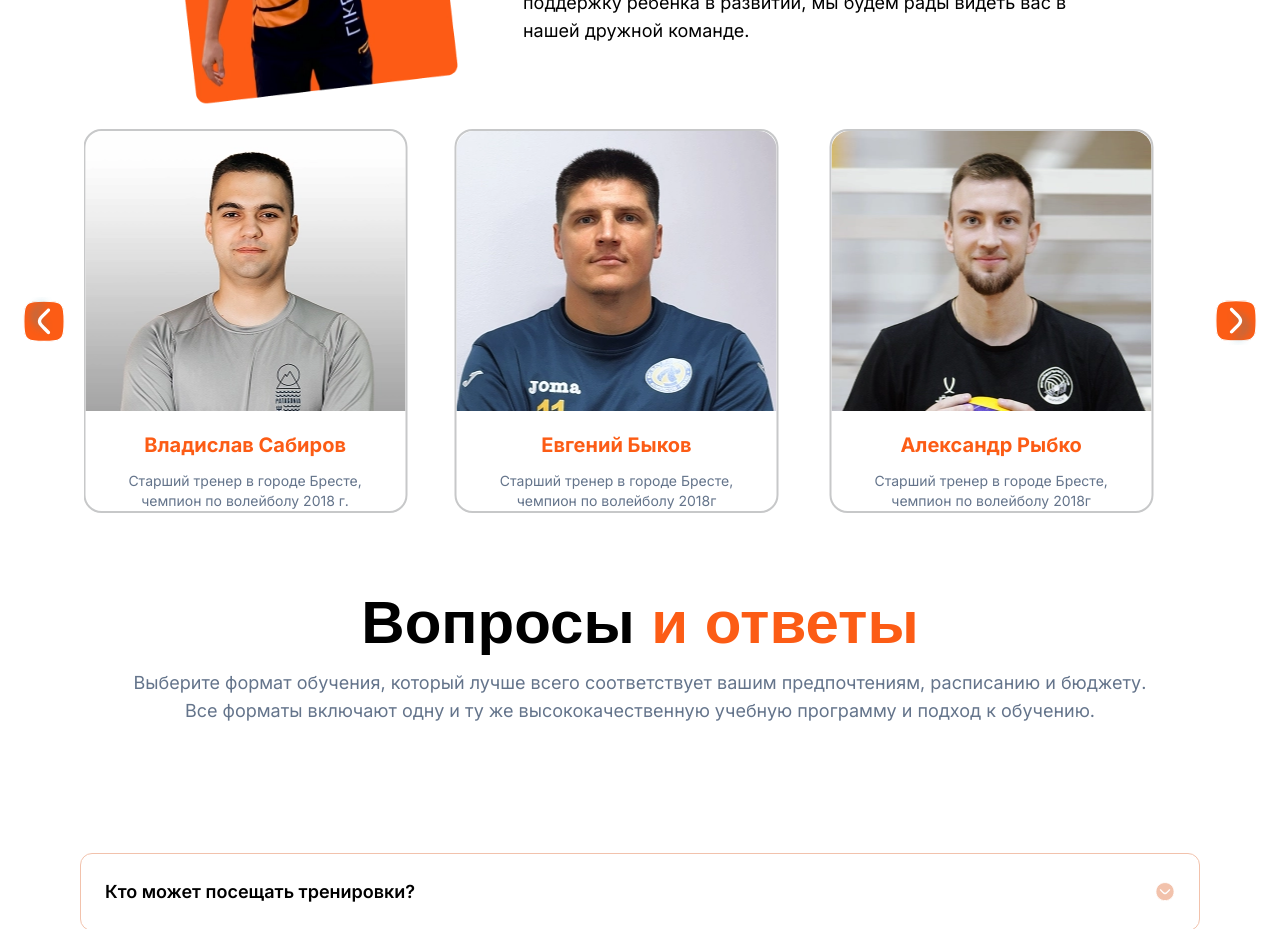
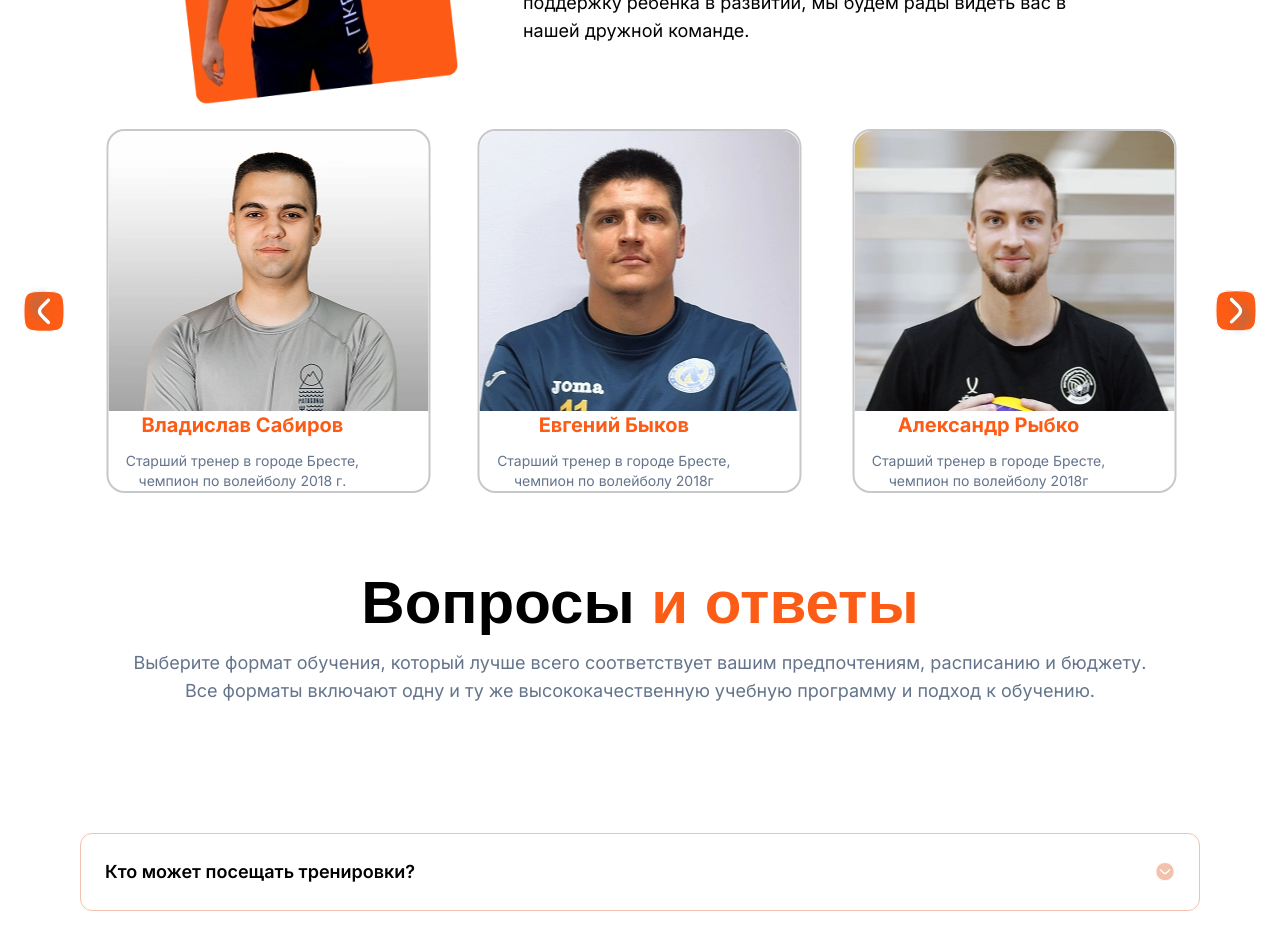
Before and after one commit to evgeniyworkbel/like-volley, a Next.js app: page / in a window 1280 px wide. Shown: the part 2340-3269 px from the top of the page. Built offline with nearby package versions, Linux system fonts and the light colour scheme; a web font is replaced by a local one.

Commit message:
refactor(widgets): change coaches frame

```diff
--- a/src/widgets/coaches/ui/coach-сard.tsx
+++ b/src/widgets/coaches/ui/coach-сard.tsx
@@ -5,7 +5,8 @@ type CoachCardProps = Coach;
 
 export function CoachCard({ name, description, src, alt }: CoachCardProps) {
   return (
-    <div className="flex w-min flex-col items-center gap-5 rounded-[18px] border-2 border-[oklch(83.27%_0.002_247.32deg)]">
+    <div className="flex flex-col items-center gap-5">
+      <div className="rounded-[18px] border-2 border-[oklch(83.27%_0.002_247.32deg)]">
         <div className="relative h-70 w-80 overflow-hidden rounded-t-[18px]">
           <Image src={src} alt={alt} sizes="320px" fill />
         </div>
@@ -16,5 +17,6 @@ export function CoachCard({ name, description, src, alt }: CoachCardProps) {
           </p>
         </hgroup>
       </div>
+    </div>
   );
 }
```
Lines whose indentation alone changed are shown as unchanged.
